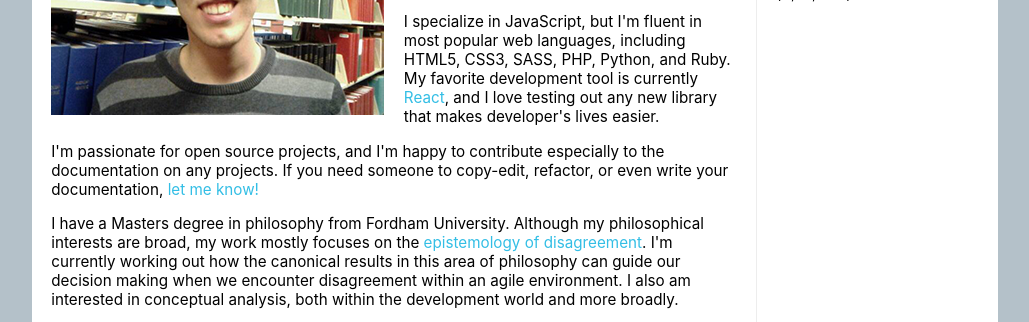
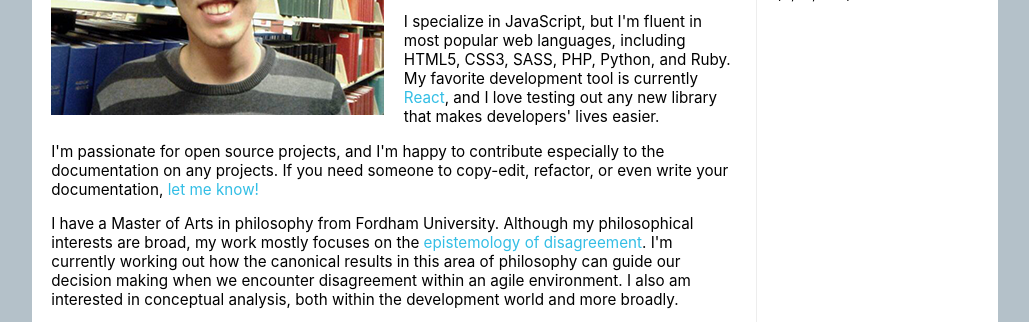
Before and after one commit to TAGraves/tagraves.github.io, a Jekyll site: the page built from index.html, in a window 1280 px wide. Shown: the part 366-688 px from the top of the page, without its empty margins (125-1154 px from the left). Built offline with Jekyll 4.4.1, drawn with Linux system fonts in a browser that asks for light colours.

Commit message:
Fixed grammatical mistake

```diff
--- a/index.html
+++ b/index.html
@@ -12,13 +12,13 @@ title: TAGraves - About Me
 
 	<p>I specialize in JavaScript, but I'm fluent in most popular web languages, including HTML5, CSS3, SASS,
 	PHP, Python, and Ruby. My favorite development tool is currently <a href="http://reactjs.org">React</a>,
-	and I love testing out any new library that makes developer's lives easier.</p>
+	and I love testing out any new library that makes developers' lives easier.</p>
 
 	<p>I'm passionate for open source projects, and I'm happy to contribute especially to the documentation
 	on any projects. If you need someone to copy-edit, refactor, or even write your documentation,
 	<a href="#">let me know!</a></p>
 
-	<p>I have a Masters degree in philosophy from Fordham University. Although my philosophical interests are
+	<p>I have a Master of Arts in philosophy from Fordham University. Although my philosophical interests are
 	broad, my work mostly focuses on the <a href="http://philpapers.org/browse/epistemology-of-disagreement/">
 	epistemology of disagreement</a>. I'm currently working out how the canonical results in this area of
 	philosophy can guide our decision making when we encounter disagreement within an agile environment. I
```
